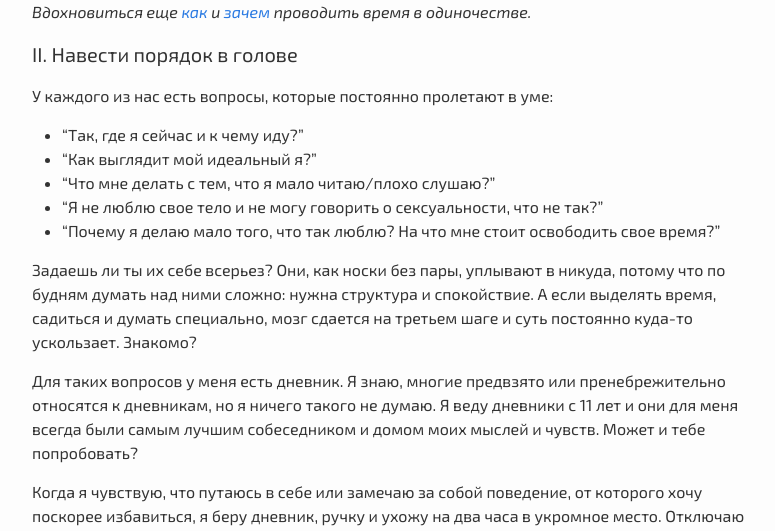
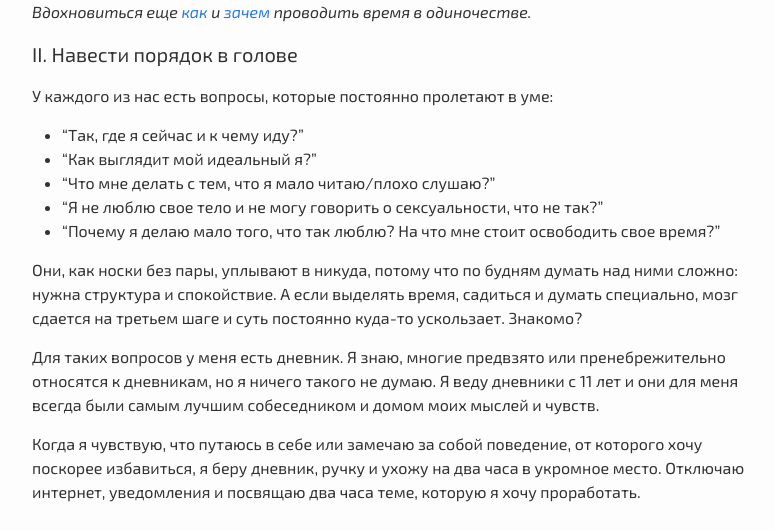
Before and after one commit to djagya/lara-blog, a Jekyll site: the page built from _posts/2017-10-17-self-discovery-and-meditation.md, in a window 1280 px wide and 900 px high, scrolled down 1979 px, cut to the strip 0-531 px from the top of the window. Shown: the whole strip, without its empty margins (98-873 px from the left). Built offline with Jekyll 4.4.1, drawn with Linux system fonts in a browser that asks for light colours; nearby versions of some CDN libraries; comment, search, counter and statistics services are not loaded.

Commit message:
lara changes

```diff
--- a/_posts/2017-10-17-self-discovery-and-meditation.md
+++ b/_posts/2017-10-17-self-discovery-and-meditation.md
@@ -43,9 +43,9 @@ date: 2017-10-17
 - "Я не люблю свое тело и не могу говорить о сексуальности, что не так?"
 - "Почему я делаю мало того, что так люблю? На что мне стоит освободить свое время?"
 
-Задаешь ли ты их себе всерьез? Они, как носки без пары, уплывают в никуда, потому что по будням думать над ними сложно: нужна структура и спокойствие. А если выделять время, садиться и думать специально, мозг сдается на третьем шаге и суть постоянно куда-то ускользает. Знакомо?
+Они, как носки без пары, уплывают в никуда, потому что по будням думать над ними сложно: нужна структура и спокойствие. А если выделять время, садиться и думать специально, мозг сдается на третьем шаге и суть постоянно куда-то ускользает. Знакомо?
 
-Для таких вопросов у меня есть дневник. Я знаю, многие предвзято или пренебрежительно относятся к дневникам, но я ничего такого не думаю. Я веду дневники с 11 лет и они для меня всегда были самым лучшим собеседником и домом моих мыслей и чувств. Может и тебе попробовать?
+Для таких вопросов у меня есть дневник. Я знаю, многие предвзято или пренебрежительно относятся к дневникам, но я ничего такого не думаю. Я веду дневники с 11 лет и они для меня всегда были самым лучшим собеседником и домом моих мыслей и чувств.
 
 Когда я чувствую, что путаюсь в себе или замечаю за собой поведение, от которого хочу поскорее избавиться, я беру дневник, ручку и ухожу на два часа в укромное место. Отключаю интернет, уведомления и посвящаю два часа теме, которую я хочу проработать.
 
```
